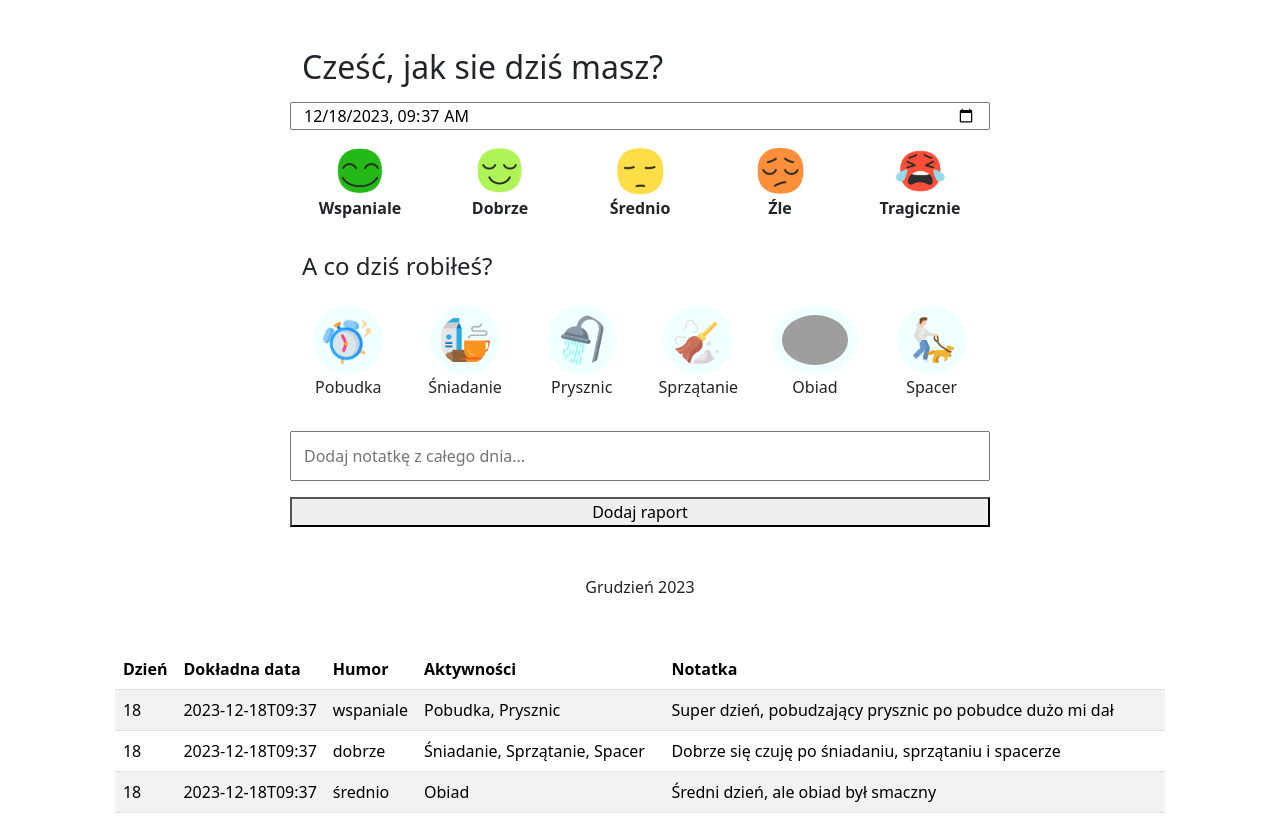
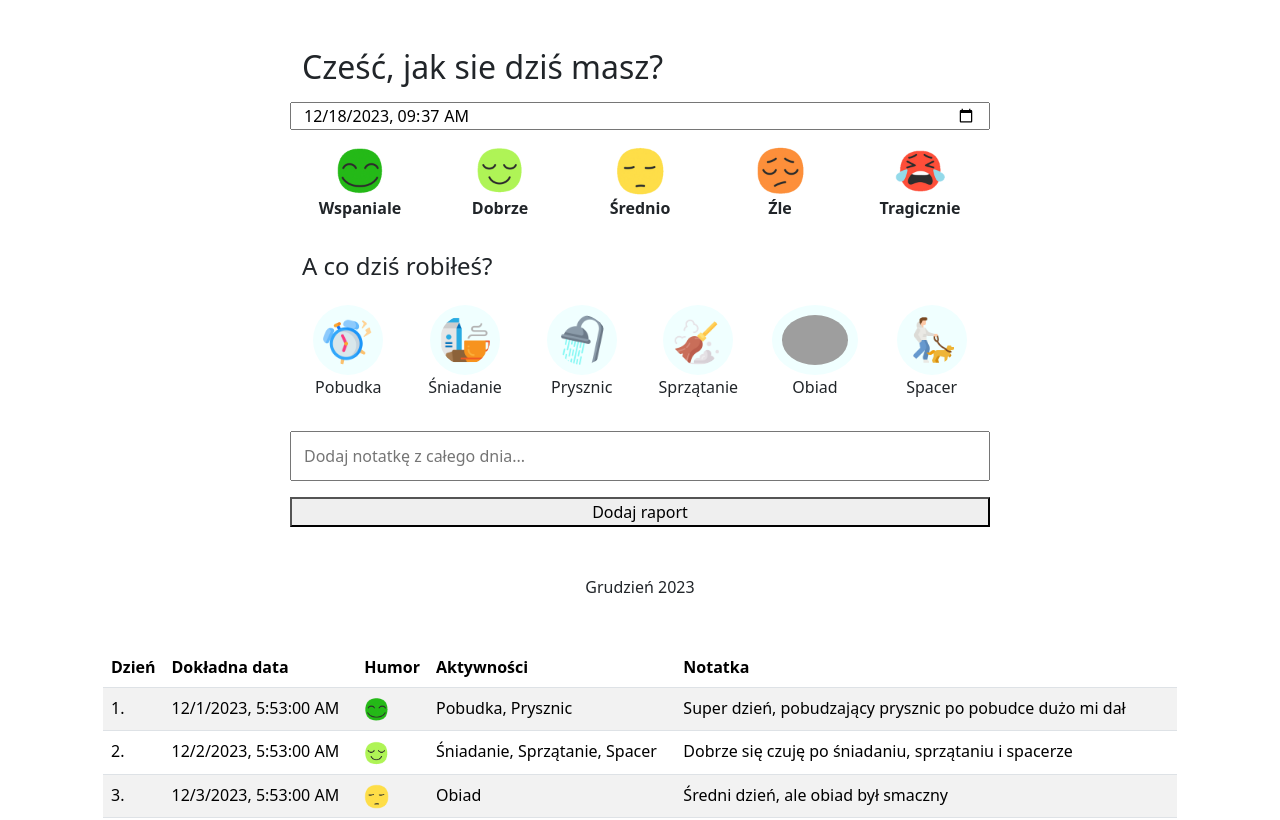
Before and after one commit to Dworianek/mood-app, a React (Create React App) app: page / in a window 1280 px wide. Shown: the top 820 px of the page. Built offline with nearby package versions, Linux system fonts and the light colour scheme; grey boxes are pictures that could not be loaded.

Commit message:
date-Update

```diff
--- a/src/App.js
+++ b/src/App.js
@@ -8,11 +8,7 @@ import "bootstrap/dist/css/bootstrap.css";
 import Interview from "./components/interview";
 import Calendar from "./components/calendar";
 
-import excelentIcon from "./images/1.png";
-import goodIcon from "./images/2.png";
-import averageIcon from "./images/3.png";
-import badIcon from "./images/4.png";
-import terribleIcon from "./images/5.png";
+import emotion from "./components/emotions";
 
 import wakeup from "./images/activities/alarm.png";
 import breakfast from "./images/activities/breakfast.png";
@@ -27,62 +23,74 @@ export default function App() {
 
   const [tableMood, setTableMood] = useState([
     {
+      date: "2023-12-01T05:53",
       name: "wspaniale",
       activities: "Pobudka, Prysznic",
       notes: "Super dzień, pobudzający prysznic po pobudce dużo mi dał",
     },
     {
+      date: "2023-12-02T05:53",
       name: "dobrze",
       activities: "Śniadanie, Sprzątanie, Spacer",
       notes: "Dobrze się czuję po śniadaniu, sprzątaniu i spacerze",
     },
     {
+      date: "2023-12-03T05:53",
       name: "średnio",
       activities: "Obiad",
       notes: "Średni dzień, ale obiad był smaczny",
     },
     {
+      date: "2023-12-04T05:53",
       name: "źle",
       activities: "Pobudka, Spacer",
       notes: "Mam zły dzień, pomógł trochę poranny spacer",
     },
     {
+      date: "2023-12-05T05:53",
       name: "tragicznie",
       activities: "Śniadanie, Prysznic, Sprzątanie",
       notes:
         "Tragiczny dzień, chociaż śniadanie, prysznic i sprzątanie były ok",
     },
     {
+      date: "2023-12-06T05:53",
       name: "wspaniale",
       activities: "Pobudka, Obiad, Spacer",
       notes: "Super dzień, zwłaszcza po porannej pobudce, obiedzie i spacerze",
     },
     {
+      date: "2023-12-07T06:53",
       name: "dobrze",
       activities: "Prysznic, Obiad",
       notes: "Dobry dzień, zwłaszcza po prysznicu i obiedzie",
     },
     {
+      date: "2023-12-08T05:53",
       name: "średnio",
       activities: "Sprzątanie",
       notes: "Dzień średni, ale przynajmniej sprzątanie zrobione",
     },
     {
+      date: "2023-12-09T05:53",
       name: "źle",
       activities: "Pobudka, Śniadanie",
       notes: "Zły dzień, ale śniadanie i poranna pobudka pomogły trochę",
     },
     {
+      date: "2023-12-10T05:53",
       name: "tragicznie",
       activities: "Obiad, Spacer",
       notes: "Tragiczny dzień, ale obiad i spacer poprawiły nieco nastrój",
     },
     {
+      date: "2023-12-11T05:53",
       name: "wspaniale",
       activities: "Prysznic, Spacer",
       notes: "Wspaniały dzień po prysznicu i spacerze",
     },
     {
+      date: "2023-12-12T05:53",
       name: "dobrze",
       activities: "Śniadanie, Sprzątanie, Obiad",
       notes: "Dobrze się czuję po śniadaniu, sprzątaniu i obiedzie",
@@ -99,14 +107,6 @@ export default function App() {
     setDefaultDateTime(formattedDate);
   }, []);
 
-  //Emotion
-  const emotion = [
-    { id: 1, name: "Wspaniale", icon: excelentIcon },
-    { id: 2, name: "Dobrze", icon: goodIcon },
-    { id: 3, name: "Średnio", icon: averageIcon },
-    { id: 4, name: "Źle", icon: badIcon },
-    { id: 5, name: "Tragicznie", icon: terribleIcon },
-  ];
   //Activities
   const [activities, setActivities] = useState([
     { id: 1, name: "Pobudka", icon: wakeup, status: false },
@@ -117,10 +117,8 @@ export default function App() {
     { id: 6, name: "Spacer", icon: walk, status: false },
   ]);
 
-  const showTable = tableMood.map((moode) => (
-    <>
-      <Calendar {...moode} defaultDateTime={defaultDateTime} />
-    </>
+  const showTable = tableMood.map((mood, index) => (
+    <Calendar key={index} moode={mood} defaultDateTime={defaultDateTime} />
   ));
 
   const handleClickMoodAdd = (name, notes) => {
@@ -132,7 +130,12 @@ export default function App() {
 
     setTableMood([
       ...tableMood,
-      { name: name, activities: joinegString, notes: notes },
+      {
+        date: defaultDateTime,
+        name: name,
+        activities: joinegString,
+        notes: notes,
+      },
     ]);
   };
   const setTempMoodName = (name) => {
@@ -171,9 +174,7 @@ export default function App() {
           />
         </Row>
         <Row className="my-5">Grudzień 2023</Row>
-        <Row style={{ width: "700px" }}>
-          <Calendar />
-        </Row>
+        <Row style={{ width: "700px" }}></Row>
         <Row>
           <Table striped hover>
             <thead>
--- a/src/components/calendar.js
+++ b/src/components/calendar.js
@@ -1,13 +1,24 @@
 import React from "react";
 
+import emotion from "../components/emotions";
+
 export default function Calendar(props) {
+  const icon = emotion.find(
+    (emotionIcon) => emotionIcon.name === props.moode.name
+  );
+
+  const formattedDate = new Date(props.moode.date).toLocaleString();
+  const formattedDay = new Date(props.moode.date).getDate();
+
   return (
     <tr>
-      <td>{props.defaultDateTime && props.defaultDateTime.slice(8, 10)}</td>
-      <td>{props.defaultDateTime}</td>
-      <td>{props.name}</td>
-      <td>{props.activities}</td>
-      <td>{props.notes}</td>
+      <td>{`${formattedDay}.`}</td>
+      <td>{formattedDate}</td>
+      <td>
+        <img src={icon.icon} alt="" height={"25px"} />
+      </td>
+      <td>{props.moode.activities}</td>
+      <td>{props.moode.notes}</td>
     </tr>
   );
 }
--- /dev/null
+++ b/src/components/emotions.js
@@ -0,0 +1,16 @@
+import excelentIcon from "../images/1.png";
+import goodIcon from "../images/2.png";
+import averageIcon from "../images/3.png";
+import badIcon from "../images/4.png";
+import terribleIcon from "../images/5.png";
+
+// Emotion
+const emotion = [
+  { id: 1, name: "wspaniale", icon: excelentIcon },
+  { id: 2, name: "dobrze", icon: goodIcon },
+  { id: 3, name: "średnio", icon: averageIcon },
+  { id: 4, name: "źle", icon: badIcon },
+  { id: 5, name: "tragicznie", icon: terribleIcon },
+];
+
+export default emotion;
```
